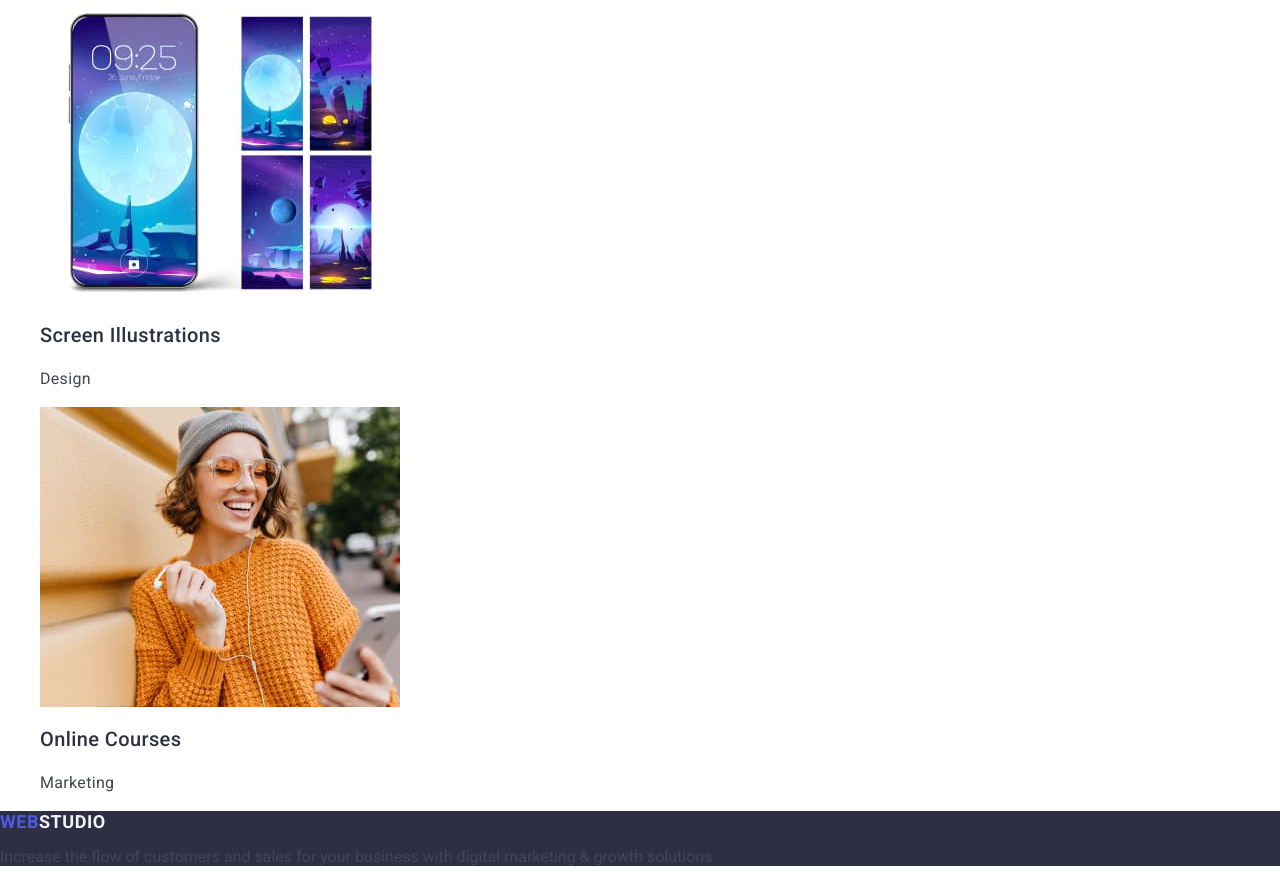
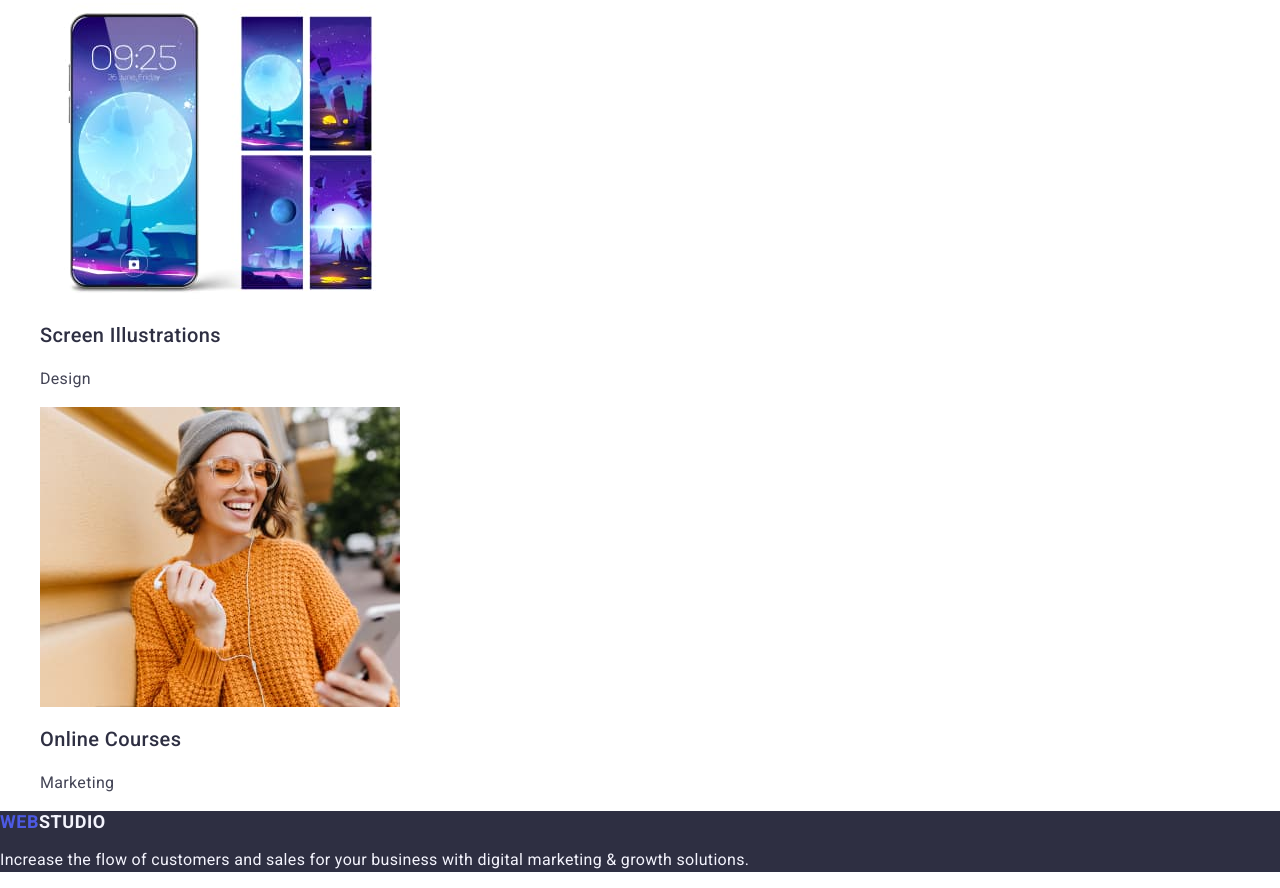
Before and after one commit to Tetiana-Chetverykova/goit-markup-hw-02, a plain HTML site: page index.html in a window 1280 px wide. Shown: the part 4003-4891 px from the top of the page. Drawn offline with nearby package versions, Linux system fonts and the light colour scheme.

Commit message:
add_own_styles_final

```diff
--- a/css/styles.css
+++ b/css/styles.css
@@ -130,3 +130,11 @@ img {
   text-transform: uppercase;
   color: #f4f4fd;
 }
+.resume-description {
+  font-family: "Roboto", sans-serif;
+  font-weight: 400;
+  font-size: 16px;
+  line-height: 1.5;
+  letter-spacing: 0.02em;
+  color: #f4f4fd;
+}
--- a/index.html
+++ b/index.html
@@ -202,7 +202,7 @@
       <a class="logo-foot" href="./index.html"
         ><span class="logo-color">Web</span>Studio
       </a>
-      <p>
+      <p class="resume-description">
         Increase the flow of customers and sales for your business with digital
         marketing & growth solutions.
       </p>
```
